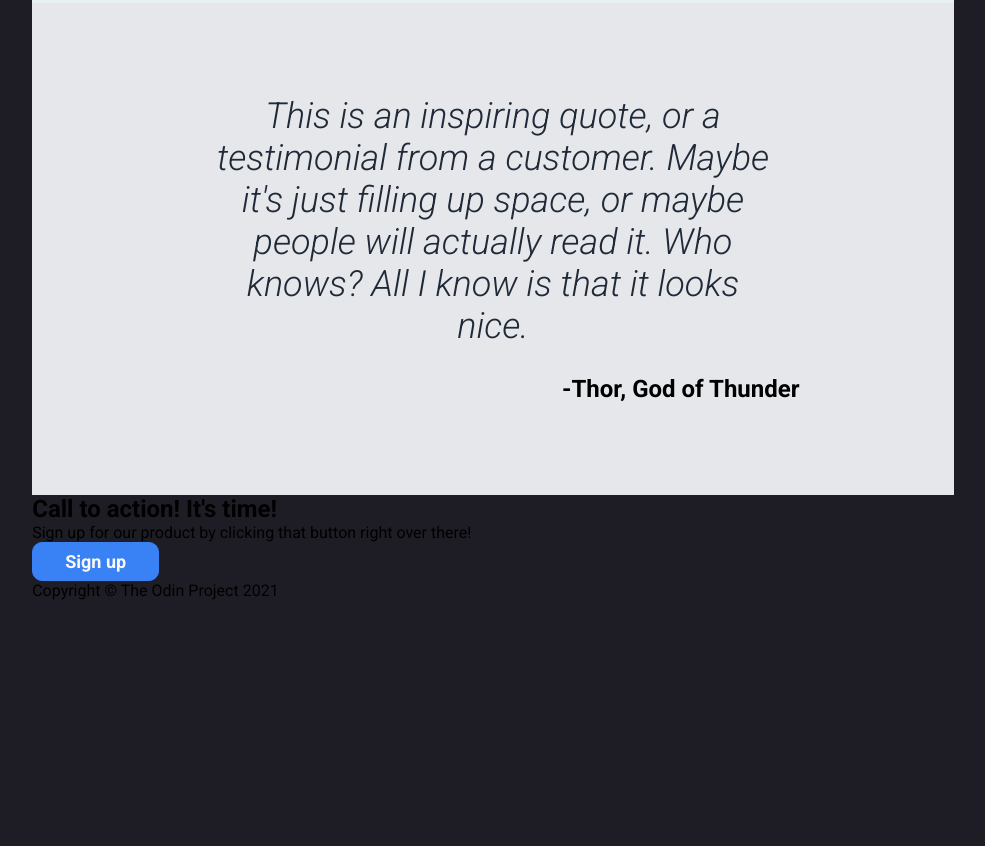
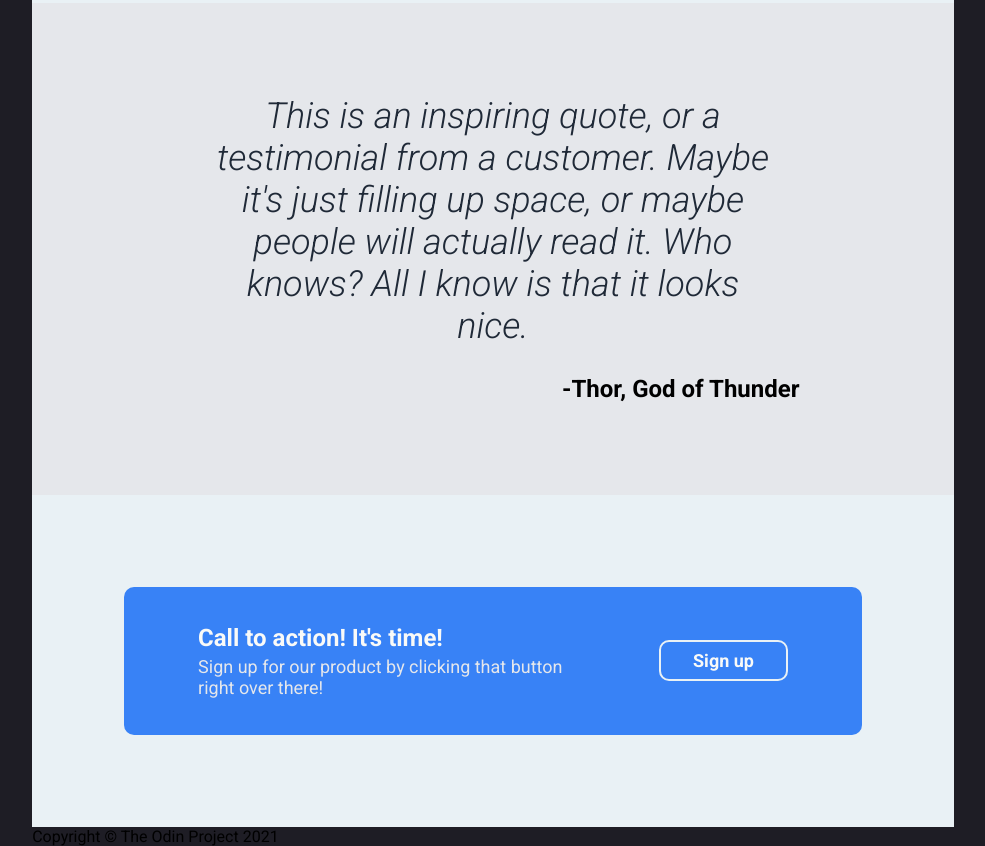
Before and after one commit to MoChiiChii/Landing-Page, a plain HTML site: page index.html in a window 1280 px wide. Shown: the part 1446-2292 px from the top of the page, without its empty margins (147-1132 px from the left). Before the commit the page ends 2046 px from the top, so only its background shows below. Drawn offline with Linux system fonts and the light colour scheme.

Commit message:
feat: add call to action section responsive layout

```diff
--- a/styles.css
+++ b/styles.css
@@ -94,6 +94,7 @@ header {
     border: 1px solid #3882F6;
     border-radius: 10px;
     padding: 8px 32px;
+    flex-shrink: 0;
 }
 
 .button:hover {
@@ -194,30 +195,34 @@ header {
     align-self: flex-end;
     margin-right: -30px;
 }
-/*
+
 .call-to-action-container {
     background-color: #e9f1f5;
-    height: 40vh;
+    padding: 10% 10%;
     display: flex;
     justify-content: center;
     align-items: center;
 }
 
 .call-to-action-block {
-    width: 70%;
-    height: 45%;
     background-color: #3882F6;
     border-radius: 10px;
     display: flex;
     flex-direction: row;
     align-items: center;
-    justify-content: space-around;
+    padding: 5% 10%;
+    gap: 10%;
+    flex-wrap: wrap;
+    justify-content: center;
+    row-gap: 18px;
 }
 
 .call-to-action-box-left {
     display: flex;
     flex-direction: column;
     gap: 4px;
+    flex: 1;
+    min-width: 280px;
 }
 
 .call-to-action-box-left > h2 {
@@ -237,7 +242,7 @@ header {
 .call-to-action-button:hover {
     border: 2px solid #e0e0e0;
 }
-
+/*
 footer {
     background-color: #1F2937;
     height: 12vh;
@@ -333,18 +338,10 @@ footer > p {
     .quote-author {
         font-size: 18px;
     }
-/*
-    .call-to-action-container {
-        height: 400px;
-    }
 
     .call-to-action-block {
-        width: 80%;
-        height: 80%;
-        padding: 36px 36px 0px;
         flex-direction: column;
-        justify-content: center;
-        gap: 48px;
+        gap: 24px;
         text-align: center;
     }
 
@@ -355,8 +352,7 @@ footer > p {
     .call-to-action-box-left > h2 {
         font-size: 28px;
     }
-
-
+/*
     footer {
         height: 86px;
     }
@@ -425,26 +421,19 @@ footer > p {
     .quote-author {
         margin: 0;
     }
-/*
+
     .call-to-action-container {
         background-color: #3882F6;
-        height: 400px;
-        padding: 48px 18px 24px;
     }
 
     .call-to-action-block {
-        width: 100%;
-        height: 100%;
-        flex-direction: column;
-        text-align: center;
-        justify-content: center;
+        gap: 36px;
     }
 
     .call-to-action-box-left {
-        padding-bottom: 18px;
+        min-width: 0;
     }
-
-
+/*
     footer {
         height: 70px;
     }
```
